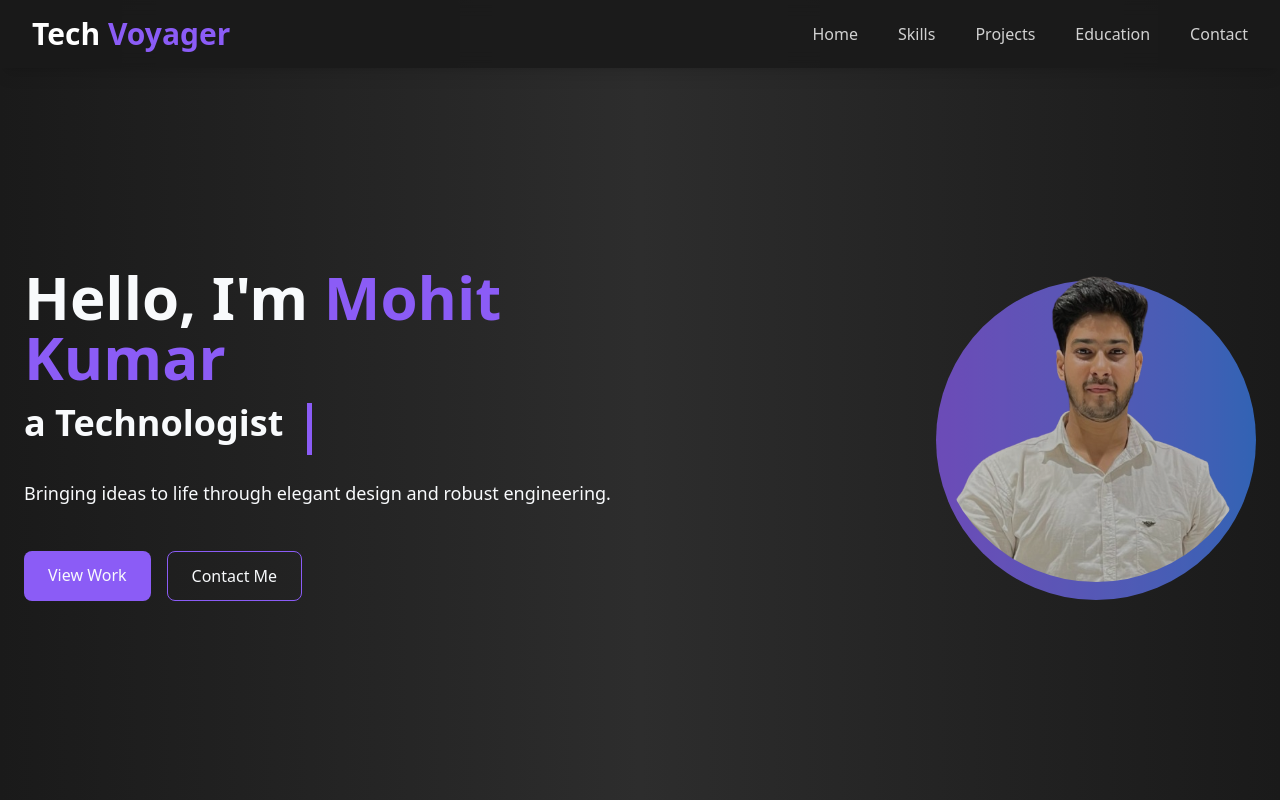
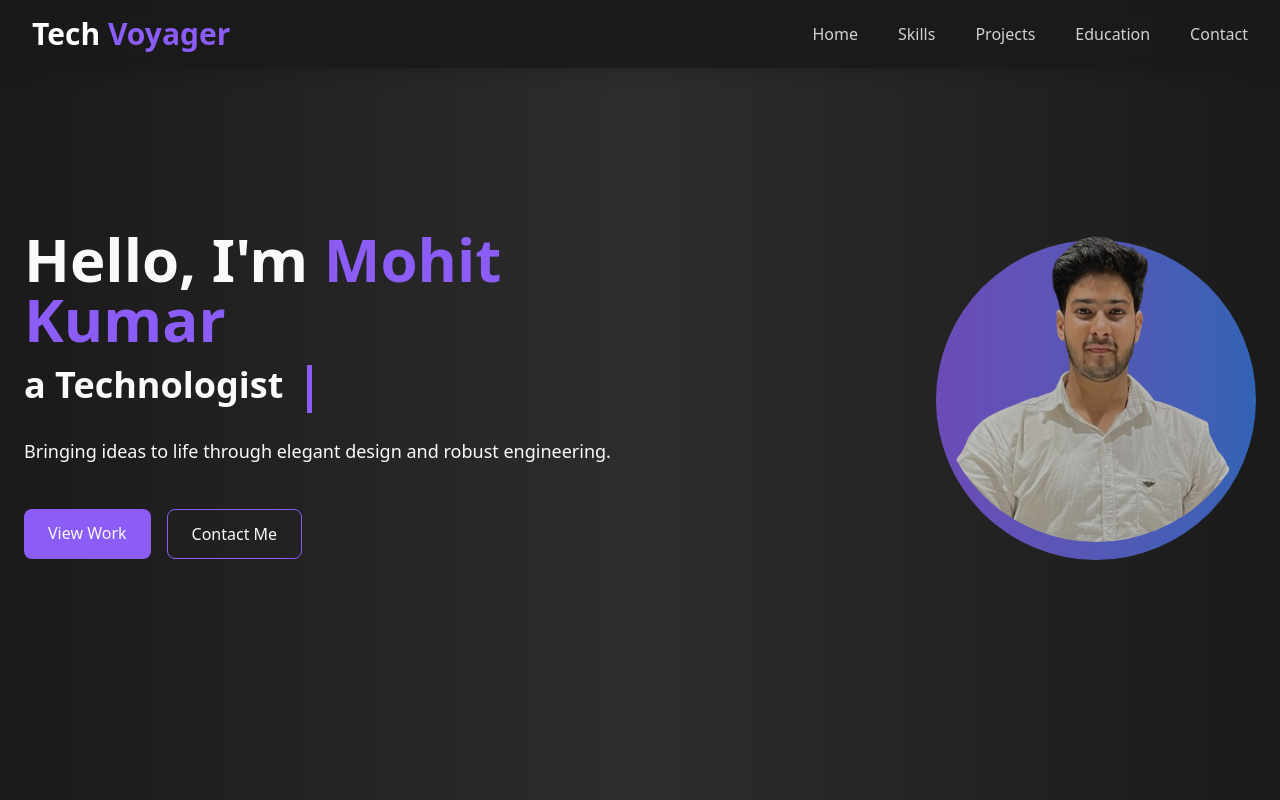
Before and after one commit to mohit-kumar29/Personal-Portfolio, a React (Vite) app: page / in a window 1280 px wide. Shown: the top 800 px of the page. Built offline with nearby package versions, Linux system fonts and the light colour scheme.

Commit message:
Refactor Me component animations and styles

```diff
--- a/src/Components/Me.jsx
+++ b/src/Components/Me.jsx
@@ -5,20 +5,20 @@ import {assets} from '../assets/assets'
 const Me = () => {
     return (
         <motion.div
-            initial={{ opacity: 0, y: 50 }}
-            whileInView={{ opacity: 1, y: 0 }}
-            transition={{ duration: 0.6, ease: 'easeOut' }}
+            initial={{ opacity: 0, transform: "translateY(40px)" }}
+            animate={{ opacity: 1, transform: "translateY(0px)" }}
+            transition={{ duration: 0.8, ease: "easeOut", delay: 0.1 }}
             viewport={{ once: true }}
             id='home'
-            className='min-h-screen flex items-center pt-20 bg-gradient-to-r from-[#1a1a1a] via-[#2d2d2d] to-[#1a1a1a]'
+            className='min-h-[100svh] flex items-center bg-gradient-to-r from-[#1a1a1a] via-[#2d2d2d] to-[#1a1a1a] scroll-mt-20'
         >
-            <div className='container mx-auto px-6 flex flex-col md:flex-row items-center justify-between'>
+            <div className='container mx-auto px-6 flex flex-col md:flex-row items-center justify-between min-h-screen'>
                 {/* left side  */}
                 <div className='md:w-1/2 mb-10 md:mb-0'>
                     <h1 className='text-4xx md:text-6xl font-bold mb-4'>
                         Hello, I'm <span className='text-purple'>Mohit Kumar</span> <br />
                     </h1>
-                    <h2 className='text-2xl md:text-4xl font-semibold mb-6 typewriter h-13'>a Technologist</h2>
+                    <h2 className='text-xl sm:text-2xl md:text-4xl font-semibold mb-6 typewriter h-8 sm:h-10 md:h-12'>a Technologist</h2>
                     <p className='text-lg text-grey-300 mb-8'>Bringing ideas to life through elegant design and robust engineering.</p>
                     <div className='flex space-x-4 py-3'>
                         <a href="#projects" className='px-6 py-3 bg-purple rounded-lg font-medium hover:bg-purple-700 transition duration-300'> View Work</a>
```
